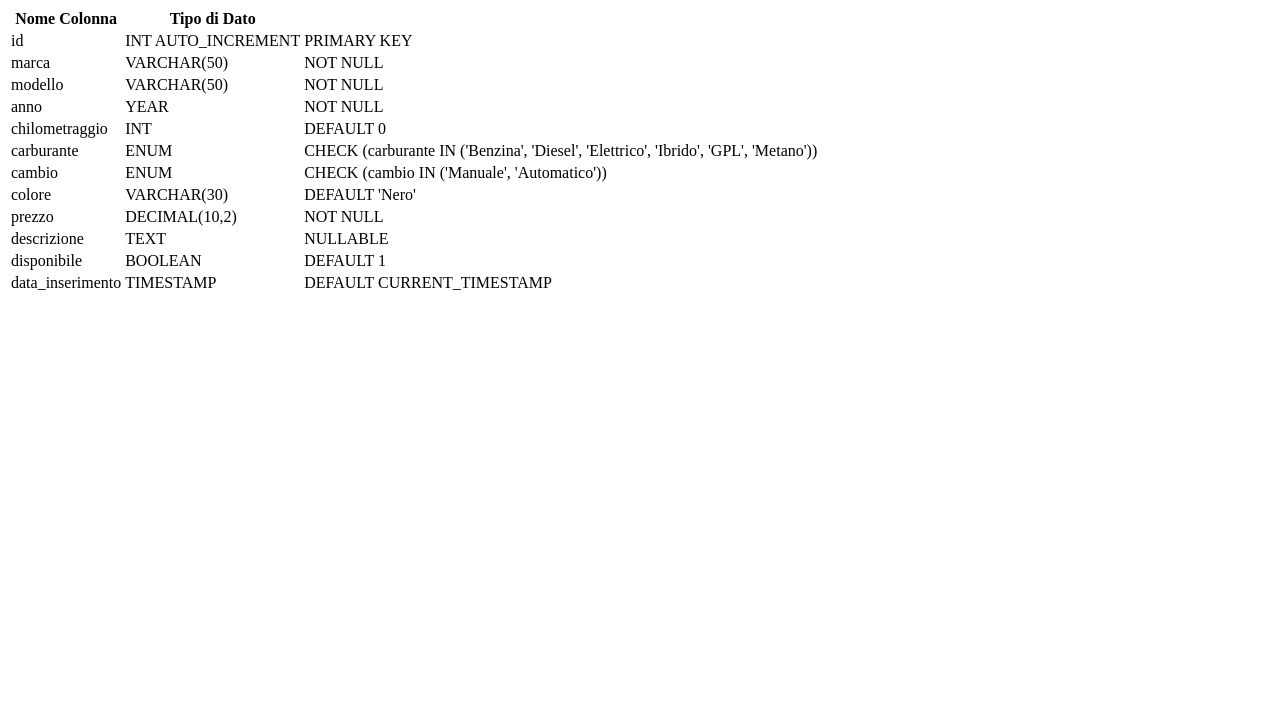
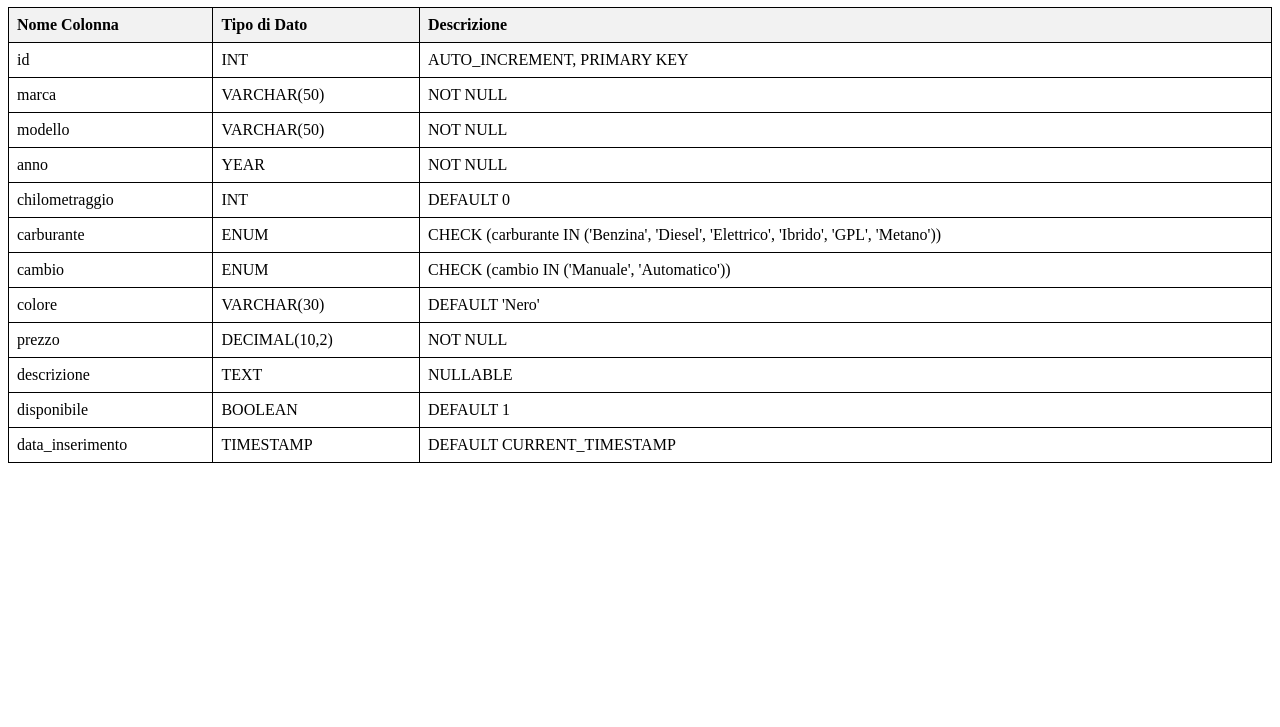
Before and after one commit to AlexLosciale/db-first, a plain HTML site: page index.html in a window 1280 px wide. Shown: the part 73-800 px from the top of the page. Drawn offline with Linux system fonts and the light colour scheme.

Commit message:
ADD:FINISH2

```diff
--- a/index.html
+++ b/index.html
@@ -4,32 +4,98 @@
 <head>
     <meta charset="UTF-8">
     <meta name="viewport" content="width=device-width, initial-scale=1.0">
-        <title>tabella auto</title>
+    <title>Tabella Auto</title>
+    <style>
+        table {
+            width: 100%;
+            border-collapse: collapse;
+        }
+
+        th, td {
+            border: 1px solid black;
+            padding: 8px;
+            text-align: left;
+        }
+
+        th {
+            background-color: #f2f2f2;
+        }
+    </style>
 </head>
 
 <body>
-        <h1>TABELLA AUTO</h1>
+    <h1>Tabella Auto</h1>
     <table>
         <thead>
             <tr>
                 <th>Nome Colonna</th>
                 <th>Tipo di Dato</th>
+                <th>Descrizione</th>
             </tr>
         </thead>
         <tbody>
-                <tr><td>id</td><td>INT AUTO_INCREMENT</td><td>PRIMARY KEY</td></tr>
-                <tr><td>marca</td><td>VARCHAR(50)</td><td>NOT NULL</td></tr>
-                <tr><td>modello</td><td>VARCHAR(50)</td><td>NOT NULL</td></tr>
-                <tr><td>anno</td><td>YEAR</td><td>NOT NULL</td></tr>
-                <tr><td>chilometraggio</td><td>INT</td><td>DEFAULT 0</td></tr>
-                <tr><td>carburante</td><td>ENUM</td><td>CHECK (carburante IN ('Benzina', 'Diesel', 'Elettrico', 'Ibrido', 'GPL', 'Metano'))</td></tr>
-                <tr><td>cambio</td><td>ENUM</td><td>CHECK (cambio IN ('Manuale', 'Automatico'))</td></tr>
-                <tr><td>colore</td><td>VARCHAR(30)</td><td>DEFAULT 'Nero'</td></tr>
-                <tr><td>prezzo</td><td>DECIMAL(10,2)</td><td>NOT NULL</td></tr>
-                <tr><td>descrizione</td><td>TEXT</td><td>NULLABLE</td></tr>
-                <tr><td>disponibile</td><td>BOOLEAN</td><td>DEFAULT 1</td></tr>
-                <tr><td>data_inserimento</td><td>TIMESTAMP</td><td>DEFAULT CURRENT_TIMESTAMP</td></tr>
+            <tr>
+                <td>id</td>
+                <td>INT</td>
+                <td>AUTO_INCREMENT, PRIMARY KEY</td>
+            </tr>
+            <tr>
+                <td>marca</td>
+                <td>VARCHAR(50)</td>
+                <td>NOT NULL</td>
+            </tr>
+            <tr>
+                <td>modello</td>
+                <td>VARCHAR(50)</td>
+                <td>NOT NULL</td>
+            </tr>
+            <tr>
+                <td>anno</td>
+                <td>YEAR</td>
+                <td>NOT NULL</td>
+            </tr>
+            <tr>
+                <td>chilometraggio</td>
+                <td>INT</td>
+                <td>DEFAULT 0</td>
+            </tr>
+            <tr>
+                <td>carburante</td>
+                <td>ENUM</td>
+                <td>CHECK (carburante IN ('Benzina', 'Diesel', 'Elettrico', 'Ibrido', 'GPL', 'Metano'))</td>
+            </tr>
+            <tr>
+                <td>cambio</td>
+                <td>ENUM</td>
+                <td>CHECK (cambio IN ('Manuale', 'Automatico'))</td>
+            </tr>
+            <tr>
+                <td>colore</td>
+                <td>VARCHAR(30)</td>
+                <td>DEFAULT 'Nero'</td>
+            </tr>
+            <tr>
+                <td>prezzo</td>
+                <td>DECIMAL(10,2)</td>
+                <td>NOT NULL</td>
+            </tr>
+            <tr>
+                <td>descrizione</td>
+                <td>TEXT</td>
+                <td>NULLABLE</td>
+            </tr>
+            <tr>
+                <td>disponibile</td>
+                <td>BOOLEAN</td>
+                <td>DEFAULT 1</td>
+            </tr>
+            <tr>
+                <td>data_inserimento</td>
+                <td>TIMESTAMP</td>
+                <td>DEFAULT CURRENT_TIMESTAMP</td>
+            </tr>
         </tbody>
     </table>
 </body>
+
 </html>
```
Lines whose indentation alone changed are shown as unchanged.
